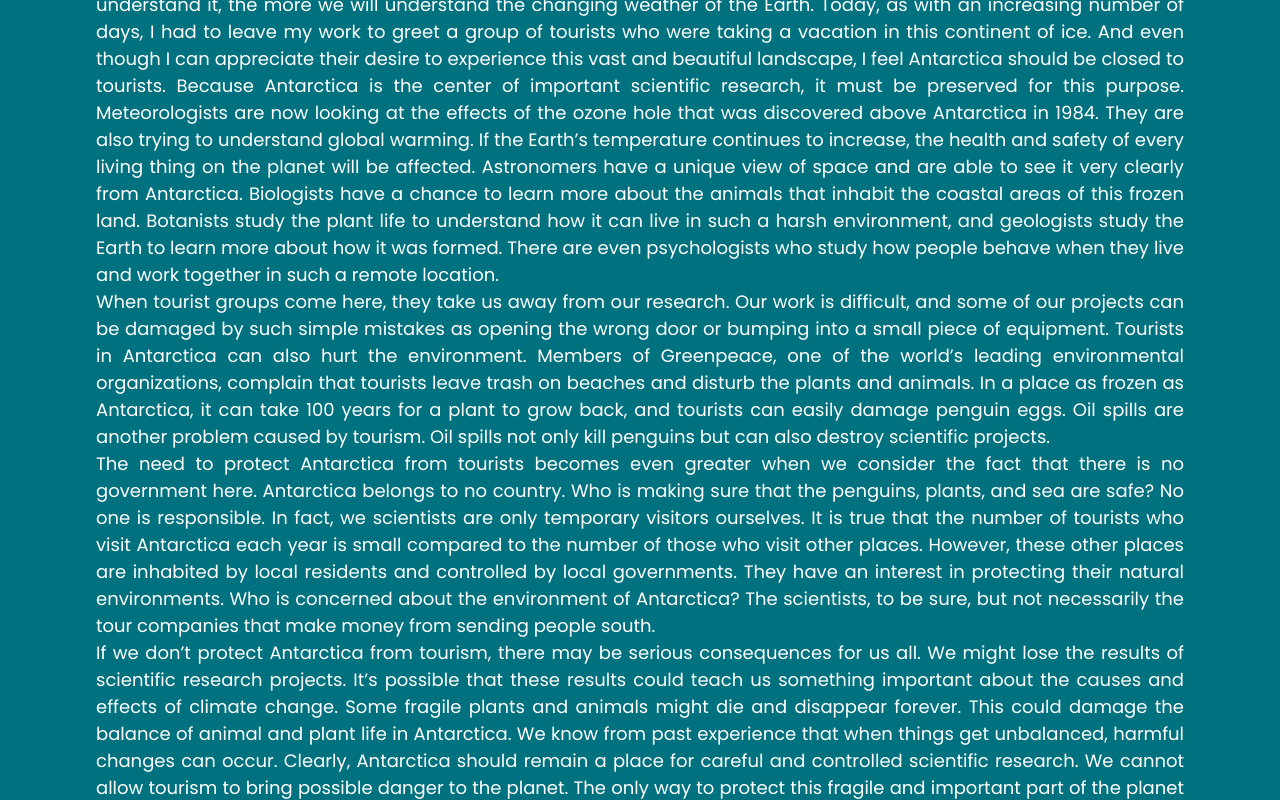
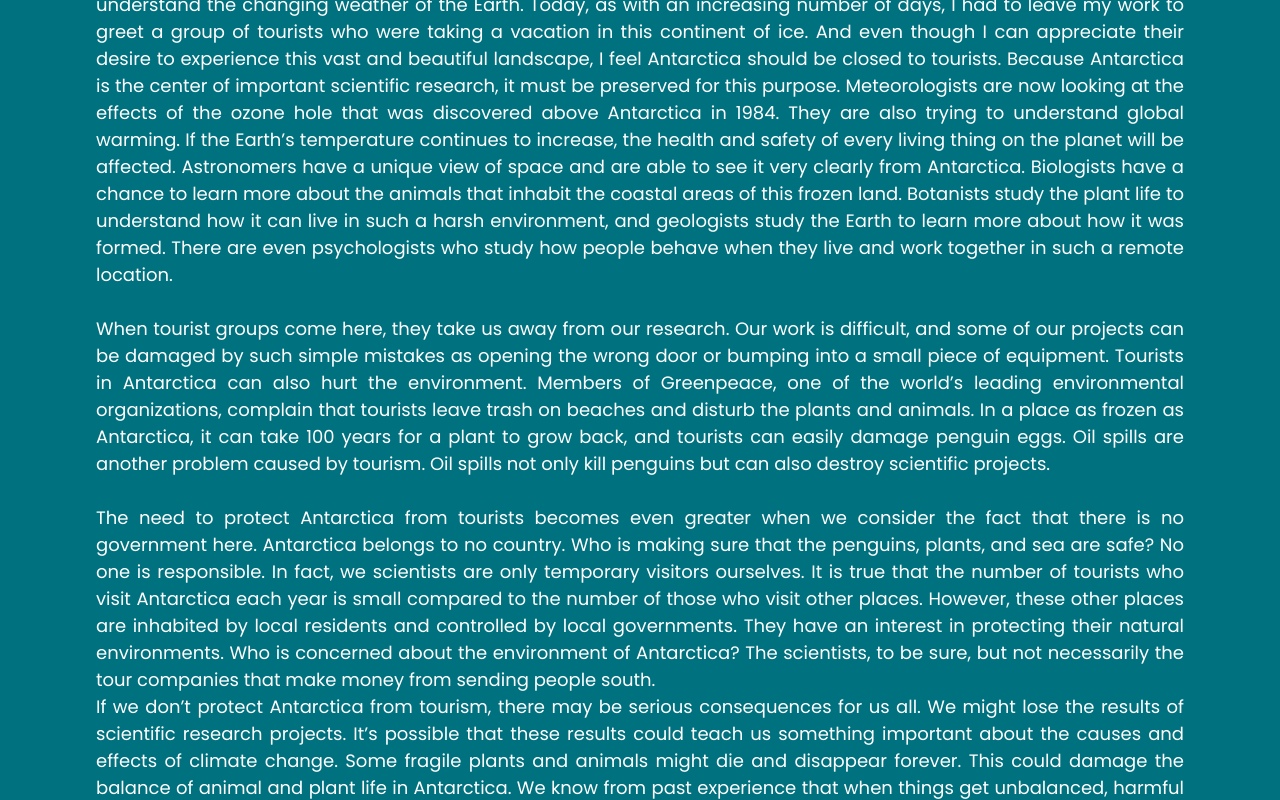
Before and after one commit to ktln-grace/English-Proficiency-Website, a plain HTML site: page 5.7.instructions.html in a window 1280 px wide. Drawn offline with Linux system fonts and the light colour scheme.

Commit message:
reading update

```diff
--- a/5.7.instructions.html
+++ b/5.7.instructions.html
@@ -12,7 +12,7 @@
             <div class="instruction-content">
                 <h3>Directions</h3>
                 <p  class="sub-title">The reading section tests your English reading skills. This section includes five reading passages and 10 questions. Choose the best answer.</p>
-                <p>TOURISTS IN A FRAGILE LAND
+                <p>TOURISTS IN A FRAGILE LAND <br><br>
 
 As a scientist working in Antarctica, I spend most of my time in the lab studying ice. I am trying to find out the age of
 Antarctic ice. All we know for certain is that it is the oldest ice in the world. The more we understand it, the more we
@@ -26,14 +26,14 @@ of every living thing on the planet will be affected. Astronomers have a unique
 very clearly from Antarctica. Biologists have a chance to learn more about the animals that inhabit the coastal areas
 of this frozen land. Botanists study the plant life to understand how it can live in such a harsh environment, and
 geologists study the Earth to learn more about how it was formed. There are even psychologists who study how
-people behave when they live and work together in such a remote location. <br>
+people behave when they live and work together in such a remote location. <br> <br>
 When tourist groups come here, they take us away from our research. Our work is difficult, and some of our projects
 can be damaged by such simple mistakes as opening the wrong door or bumping into a small piece of equipment.
 Tourists in Antarctica can also hurt the environment. Members of Greenpeace, one of the world’s leading
 environmental organizations, complain that tourists leave trash on beaches and disturb the plants and animals. In a
 place as frozen as Antarctica, it can take 100 years for a plant to grow back, and tourists can easily damage penguin
 eggs. Oil spills are another problem caused by tourism. Oil spills not only kill penguins but can also destroy scientific
-projects. <br>
+projects. <br> <br>
 The need to protect Antarctica from tourists becomes even greater when we consider the fact that there is no
 government here. Antarctica belongs to no country. Who is making sure that the penguins, plants, and sea are safe?
 No one is responsible. In fact, we scientists are only temporary visitors ourselves. It is true that the number of tourists
```
